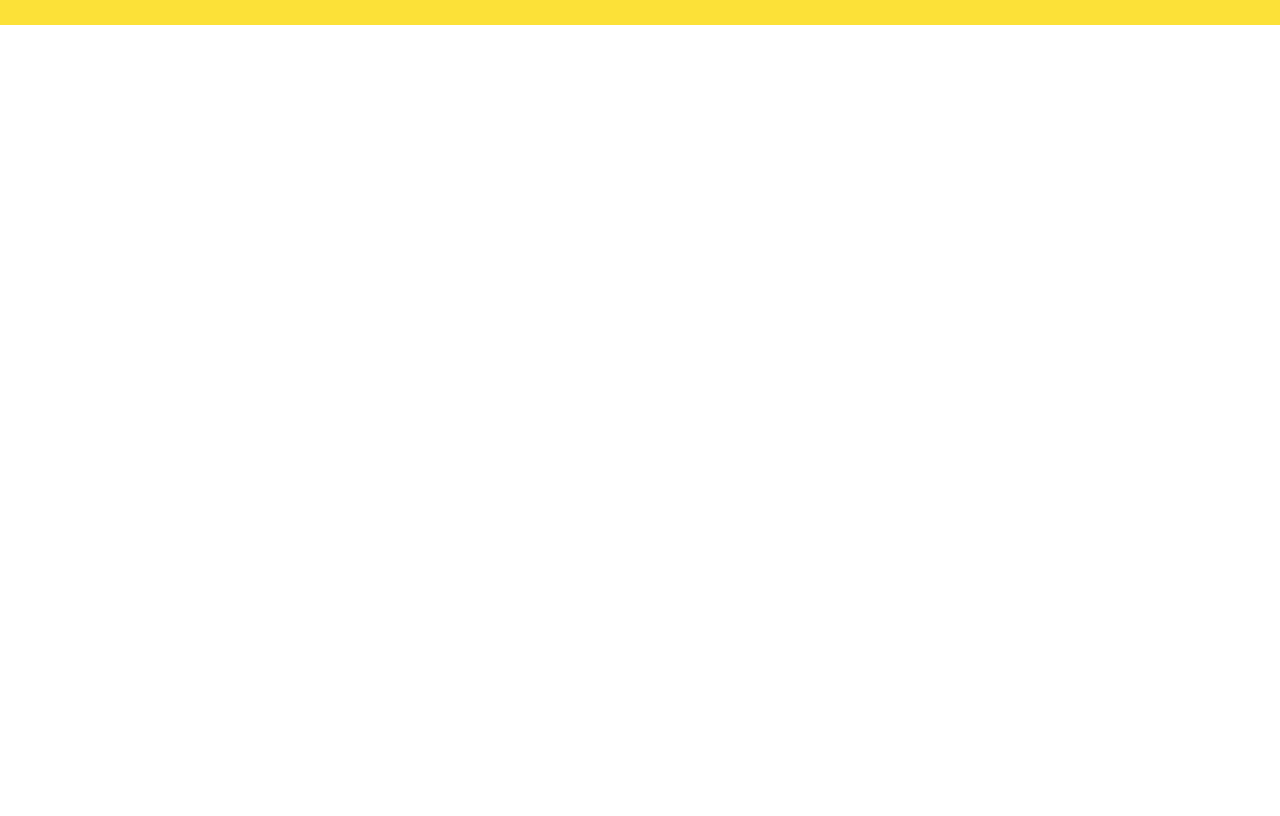
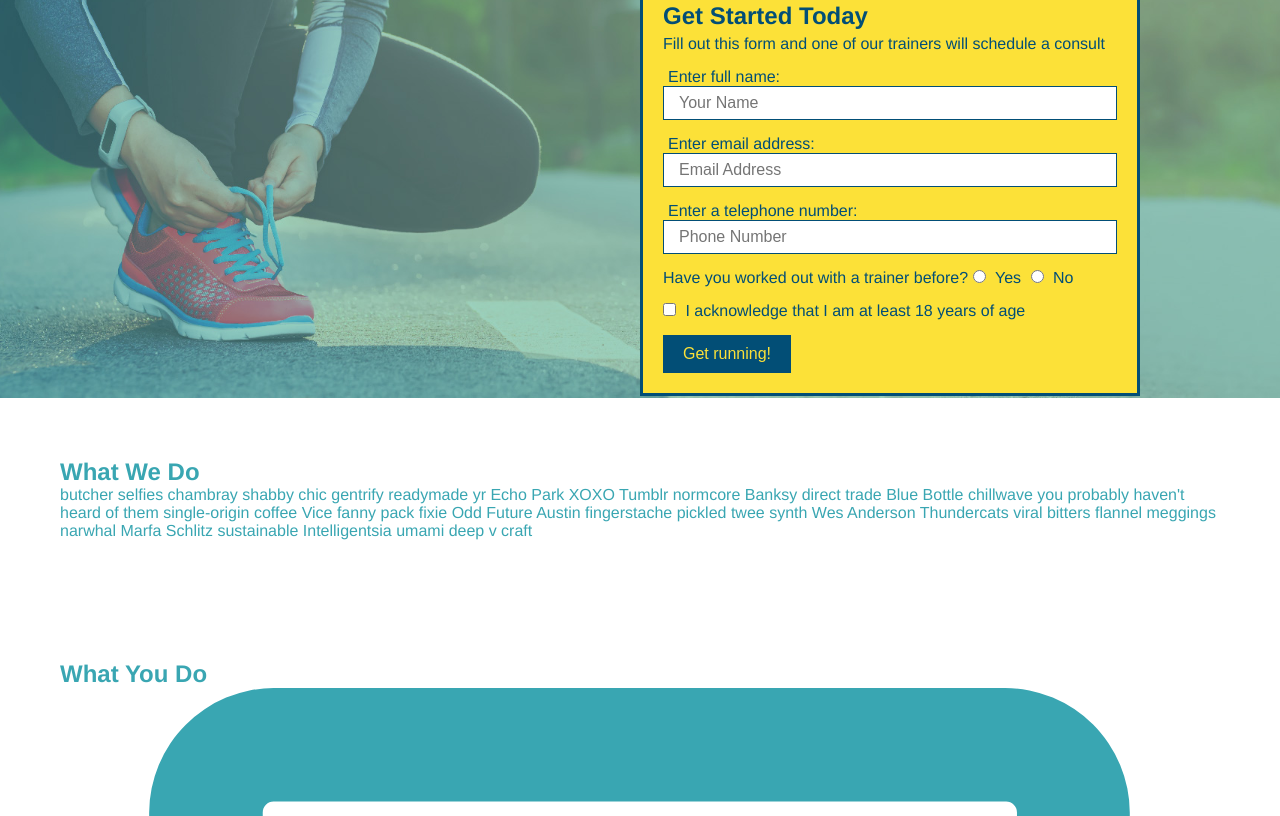
Before and after one commit to clairedelargy/run-buddy, a plain HTML site: page run-buddy/index.html in a window 1280 px wide. Shown: the part 284-1100 px from the top of the page. Before the commit the page ends 800 px from the top, so only its background shows below. Drawn offline with Linux system fonts and the light colour scheme.

Commit message:
add what you do icons

```diff
--- a/run-buddy/assets/css/style.css
+++ b/run-buddy/assets/css/style.css
@@ -62,3 +62,64 @@
   footer a {
     color: #024e76;
   }
+  section {
+    padding: 60px;
+  }
+  section {
+    padding: 60px;
+
+  }
+/* Hero Style Start */
+.hero {
+  background-image: url("../images/hero-bg.jpg");
+  height: 600px;
+  background-size: cover;
+  background-position: center;
+}
+/* Hero Style End */
+.hero-form {
+  background-color: #fce138;
+  padding: 20px;
+  width: 500px;
+  color: #024e76;
+
+}
+.hero-form {
+  border: 3px solid #024e76;
+  background-color: #fce138;
+  padding: 20px;
+  width: 500px;
+  color: #024e76;
+  position: absolute;
+  bottom: 120px;
+  right: 140px;
+}
+.hero-form h3 {
+  font-size: 24px;
+  margin: 0;
+}
+
+.hero-form p {
+  margin: 5px 0 15px 0;
+}
+
+.form-input {
+  border: 1px solid #024e76;
+  display: block;
+  padding: 7px 15px;
+  font-size: 16px;
+  color: #024e76;
+  width: 100%;
+  margin-bottom: 15px;
+}
+.hero-form label {
+  margin: 0 5px;
+}
+.hero-form button {
+  color: #fce138;
+  background-color: #024e76;
+  border: none;
+  padding: 10px 20px;
+  font-size: 16px;
+}
+/* HERO STYLES END */
--- a/run-buddy/index.html
+++ b/run-buddy/index.html
@@ -30,18 +30,74 @@
             </ul>
         </nav>
     </header>
+    <section class="hero">
+    <div class="hero-form">
+            <h3>Get Started Today</h3>
+            <p>Fill out this form and one of our trainers will schedule a consult</p>
+            <!-- Add form element -->
+  <form>
+    <label for="name">Enter full name:</label>
+    <input type="text" placeholder="Your Name" name="name" id="name" class="form-input">
 
+    <label for="email">Enter email address:</label>
+    <input type="text" placeholder="Email Address" name="email" id="email" class="form-input">
+
+    <label for="phone">Enter a telephone number:</label>
+    <input type="text" placeholder="Phone Number" name="phone" id="phone" class="form-input">
+ <p>
+    Have you worked out with a trainer before?
+    <input type="radio" name="trainer-confirm" id="trainer-yes" />
+    <label for="trainer-yes">Yes</label>
+    <input type="radio" name="trainer-confirm" id="trainer-no" />
+    <label for="trainer-no">No</label>
+  </p>
+  <p><input type="checkbox" name="age-confirm" id="age-18" />
+    <label for="age-18">I acknowledge that I am at least 18 years of age</label></p>
+    <button type="submit">
+        Get running!
+      </button>
+
+</form>
+        </div>
+      </section>
     <!-- hero/jumbotron -->
-    <section></section>
 
  <!-- "what we do" section -->
-    <section>
+ <section id="what-we-do">
     <h2>What We Do</h2>
+    <p>
+      butcher selfies chambray shabby chic gentrify readymade yr Echo Park XOXO Tumblr normcore Banksy direct trade Blue Bottle chillwave you probably haven't heard of them single-origin coffee Vice fanny pack fixie Odd Future Austin fingerstache pickled twee synth Wes Anderson Thundercats viral bitters flannel meggings narwhal Marfa Schlitz sustainable Intelligentsia umami deep v craft
+    </p>
   </section>
 
   <!-- "what you do" section -->
-    <section>
+  <section id="what-you-do">
     <h2>What You Do</h2>
+
+<div>
+  <!-- insert this img element -->
+  <img src="./assets/images/step-1.svg" alt="" />
+  <h3>Step 1: Fill Out the Form Above.</h3>
+  <p>You're already here, so why not?</p>
+</div>
+
+<div>
+    <img src="./assets/images/step-2.svg" alt="" />
+    <h3>Step 2: Consult with One of Our Trainers.</h3>
+    <p>Are you here to build muscle, lose weight, or just feel good?</p>
+  </div>
+
+  <div>
+    <img src="./assets/images/step-3.svg" alt="" />
+    <h3>Step 3: Get Running.</h3>
+    <p>Hit the ground running (literally) once your trainer lays out your plan.</p>
+  </div>
+
+  <div>
+    <img src="./assets/images/step-4.svg" alt="" />
+    <h3>Step 4: See Results.</h3>
+    <p>Bi-weekly checkins with your trainer will keep you focused</p>
+  </div>
   </section>
 
     <!-- "meet the trainers"-->
```
Also changed, not shown: run-buddy/assets/images/hero-bg.jpg (added), run-buddy/assets/images/step-1.svg (added), run-buddy/assets/images/step-2.svg (added), run-buddy/assets/images/step-3.svg (added), run-buddy/assets/images/step-4.svg (added), 1 other file. Lines whose indentation alone changed are shown as unchanged.
